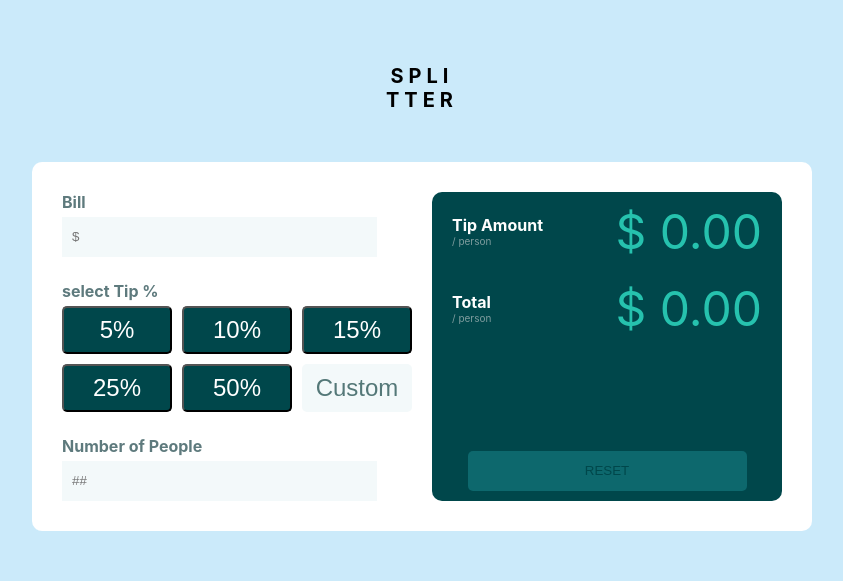
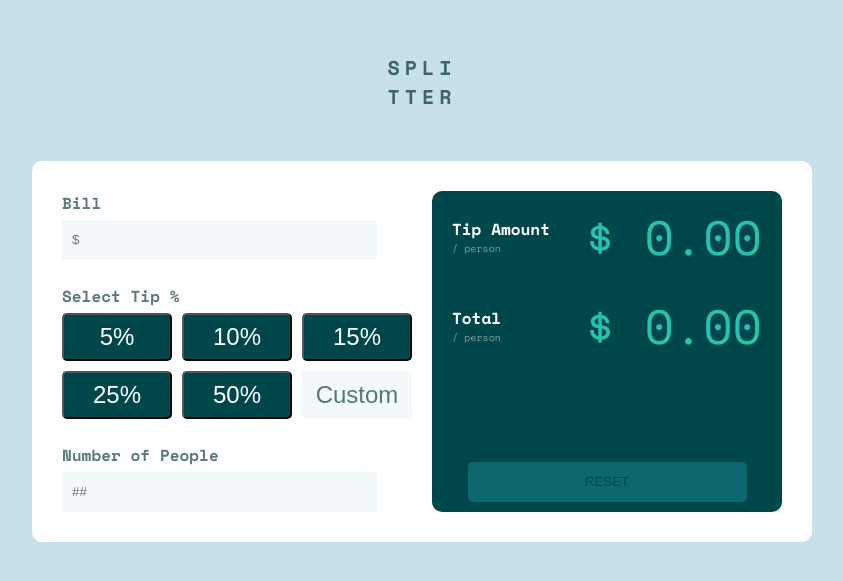
Before and after one commit to SsimbwaJoshua/calculator, a React (Create React App) app: page / in a window 1280 px wide. Shown: the part 103-684 px from the top of the page, without its empty margins (218-1061 px from the left). Built offline with nearby package versions, Linux system fonts and the light colour scheme.

Commit message:
font family

```diff
--- a/src/App.css
+++ b/src/App.css
@@ -1,3 +1,5 @@
+@import url("https://fonts.googleapis.com/css2?family=Space+Mono:wght@400;700&display=swap");
+
 * {
   padding: 0;
   margin: 0;
@@ -6,10 +8,12 @@
 html {
   font-size: 62.5%;
 }
+body {
+  font-family: "Space Mono", sans-serif;
+}
 
 .App {
-  /* text-align: center; */
-  background-color: rgb(203, 234, 250);
+  background-color: rgb(199, 224, 236);
   height: 100vh;
 
   margin: 0 auto;
@@ -24,6 +28,7 @@
   font-size: 2rem;
   letter-spacing: 5px;
   text-align: center;
+  color: #3d6666;
 }
 .tittle {
   margin-bottom: 5rem;
--- a/src/App.js
+++ b/src/App.js
@@ -15,7 +15,7 @@
               <input placeholder="$" className="input-field" />
             </form>
             <div className="tips-section">
-              <h2>select Tip %</h2>
+              <h2>Select Tip %</h2>
               <div className="btn-discounts">
                 <button className="tip-btn">5%</button>
                 <button className="tip-btn">10%</button>
```
